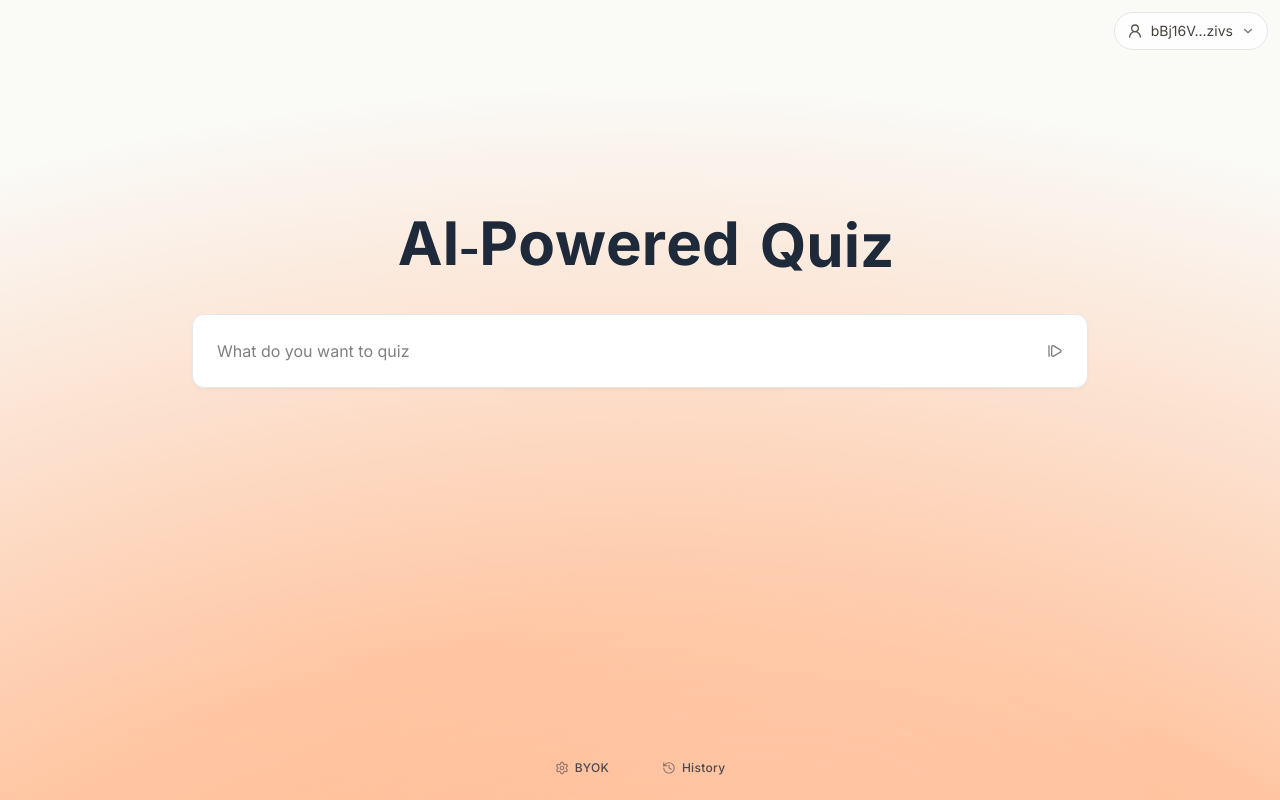
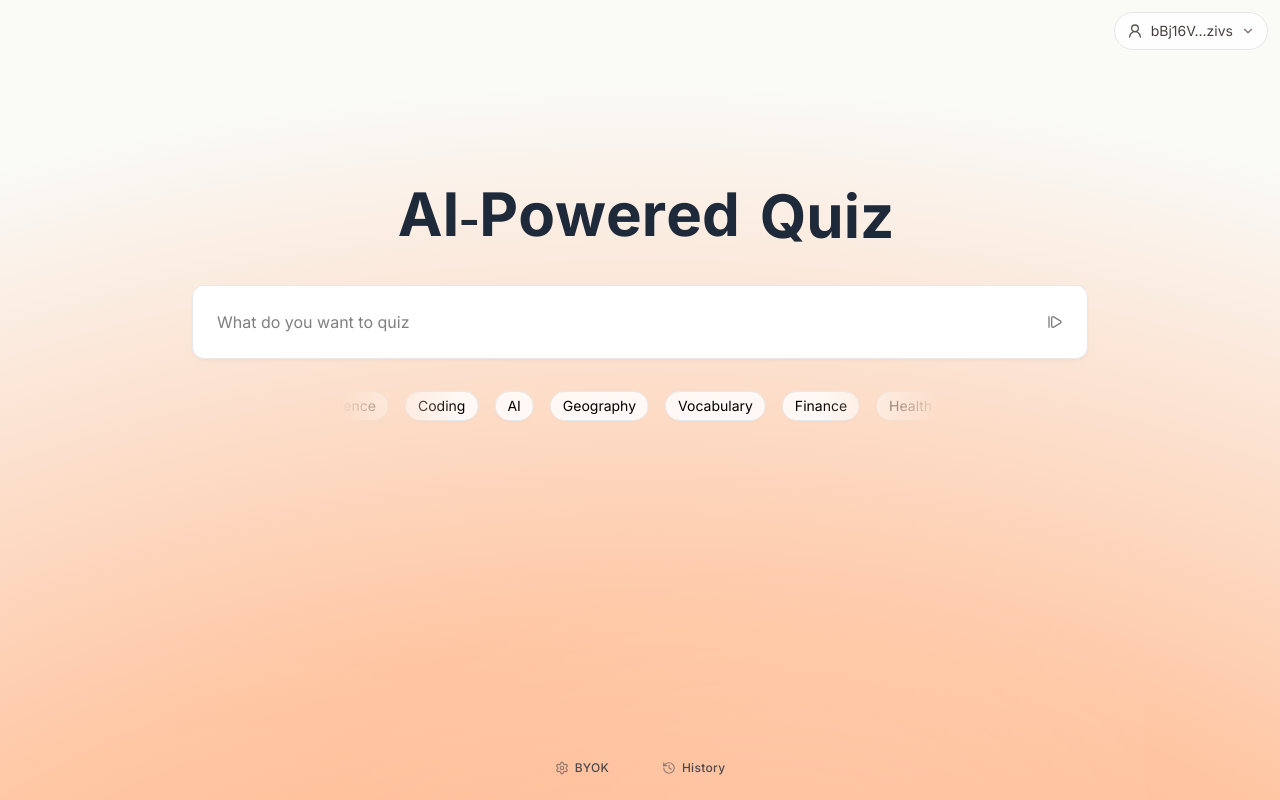
Before and after one commit to shivankkunwar/QuizX, a Next.js app: page / in a window 1280 px wide. Shown: the top 800 px of the page. Built offline with nearby package versions, Linux system fonts and the light colour scheme; no server answers.

Commit message:
marquee 1

```diff
--- a/components/LandingPage.tsx
+++ b/components/LandingPage.tsx
@@ -4,10 +4,49 @@ import LPactionButtons from "./LPactionButtons";
 import HistorySection from "./HistorySection";
 import BackToHero from "./BackToHero";
 import { useBYOK } from "./BYOK";
+import InfiniteScroller from "./Marquee";
 // usage display moved into components where needed (QuizInput, Cockpit)
+
+import { useCallback, useMemo, useState } from "react";
 
 export default function LandingPage() {
   const { isBYOK, clearKey } = useBYOK();
+  const [prefill, setPrefill] = useState<string>("");
+
+  // One-word tags mapped to rich prompts for the textarea
+  const tagToPrompt = useMemo(() => ({
+    "IQ": "Quiz me to test my IQ with diverse logic, math, and pattern questions.",
+    "Math": "Create a 5-question math skills quiz covering algebra, geometry, and word problems.",
+    "History": "Quiz me on world history highlights across eras and civilizations.",
+    "Science": "Make a general science quiz spanning physics, chemistry, and biology basics.",
+    "Coding": "Generate a programming fundamentals quiz with examples and concepts.",
+    "AI": "Create a beginner-friendly AI and machine learning concepts quiz.",
+    "Geography": "Test me on world geography, capitals, landmarks, and regions.",
+    "Vocabulary": "Build a vocabulary quiz with synonyms, antonyms, and usage.",
+    "Finance": "Create a personal finance basics quiz on budgeting, saving, and investing.",
+    "Health": "Generate a health and wellness quiz covering nutrition, sleep, and exercise.",
+    "Sports": "Quiz me on global sports rules, records, and iconic moments.",
+    "Movies": "Make a film trivia quiz about directors, actors, and classics.",
+    "Music": "Create a music theory and history quiz mixing genres and icons.",
+    "Startups": "Generate a startup fundamentals quiz: PMF, MVP, GTM, and metrics.",
+    "Sales": "Build a sales skills quiz on discovery, objection handling, and closing.",
+    "Marketing": "Create a marketing basics quiz: positioning, channels, funnels, and metrics.",
+    "Design": "Make a UX/UI principles quiz: typography, layout, affordances, and heuristics.",
+    "Biology": "Generate a biology quiz: cells, genetics, evolution, and systems.",
+    "Physics": "Create a physics quiz covering mechanics, energy, and waves.",
+    "Chemistry": "Make a chemistry quiz: atoms, bonding, reactions, and stoichiometry."
+  } as const), []);
+
+  const tags = useMemo(() => Object.keys(tagToPrompt), [tagToPrompt]);
+
+  const onTagClick = useCallback((tag: string) => {
+    const prompt = tagToPrompt[tag as keyof typeof tagToPrompt] || tag;
+    setPrefill(prompt);
+    // Smooth scroll focus to input
+    try {
+      document.querySelector('textarea')?.focus();
+    } catch {}
+  }, [tagToPrompt]);
 
 
 
@@ -46,8 +85,22 @@ export default function LandingPage() {
             )}
           </header>
           <div id="hero-sentinel" className="h-px w-px self-center" />
-          <QuizInput />
+
+          <QuizInput prefill={prefill} />
         </div>
+        <div className="mt-4 flex justify-center">
+            <InfiniteScroller speed="normal" direction="left">
+              {tags.map((t) => (
+                <button
+                  key={t}
+                  onClick={() => onTagClick(t)}
+                  className="px-3 py-1 rounded-full text-sm border border-gray-200 bg-white/80 hover:bg-white shadow-sm transition-colors"
+                >
+                  {t}
+                </button>
+              ))}
+            </InfiniteScroller>
+          </div>
 
         <div className="flex-1" />
         <LPactionButtons />
--- /dev/null
+++ b/components/Marquee.tsx
@@ -0,0 +1,103 @@
+import React, { useEffect, useRef, ReactNode } from 'react';
+
+interface InfiniteScrollerProps {
+  children: ReactNode;
+  speed?: 'slow' | 'normal' | 'fast';
+  direction?: 'left' | 'right';
+}
+
+const InfiniteScroller: React.FC<InfiniteScrollerProps> = ({
+  children,
+  speed = 'normal',
+  direction = 'left'
+}) => {
+  const scrollerRef = useRef<HTMLDivElement>(null);
+  const innerRef = useRef<HTMLDivElement>(null);
+
+  useEffect(() => {
+    const scroller = scrollerRef.current;
+    const inner = innerRef.current;
+
+    if (!scroller || !inner) return;
+
+    // Map speed to duration
+    let animationDuration = '40s';
+    if (speed === 'fast') animationDuration = '20s';
+    if (speed === 'slow') animationDuration = '60s';
+
+    // Check prefers-reduced-motion
+    const prefersReducedMotion = window.matchMedia('(prefers-reduced-motion: reduce)').matches;
+
+    if (!prefersReducedMotion) {
+      // Add animated attribute (for CSS)
+      scroller.setAttribute('data-animated', 'true');
+
+      // Duplicate children
+      const content = Array.from(inner.children);
+      content.forEach((item) => {
+        const duplicated = item.cloneNode(true) as Element;
+        duplicated.setAttribute('aria-hidden', 'true');
+        inner.appendChild(duplicated);
+      });
+    }
+
+    // Set CSS variables (for duration and direction)
+    scroller.style.setProperty('--_animation-duration', animationDuration);
+    scroller.style.setProperty('--_animation-direction', direction === 'right' ? 'reverse' : 'forwards');
+  }, [speed, direction]); // Re-run if props change
+
+  return (
+    <div
+      ref={scrollerRef}
+      className="scroller"
+      data-direction={direction}
+      data-speed={speed}
+      style={{
+        maxWidth: '600px',
+      }}
+    >
+      <div ref={innerRef} className="scroller__inner" style={{
+        paddingBlock: '1rem',
+        display: 'flex',
+        flexWrap: 'wrap',
+        gap: '1rem',
+      }}>
+        {children}
+      </div>
+
+
+      <style>{`
+        .scroller[data-animated="true"] {
+          overflow: hidden;
+          -webkit-mask: linear-gradient(90deg, transparent, white 20%, white 80%, transparent);
+          mask: linear-gradient(90deg, transparent, white 20%, white 80%, transparent);
+        }
+
+        .scroller[data-animated="true"] .scroller__inner {
+          width: max-content;
+          flex-wrap: nowrap;
+          animation: scroll var(--_animation-duration, 40s) var(--_animation-direction, forwards) linear infinite;
+        }
+
+        .scroller[data-animated="true"] .scroller__inner:hover {
+          animation-play-state: paused;
+        }
+
+        /* Make duplicated (aria-hidden) items non-interactive so clicks don't double-fire */
+        .scroller [aria-hidden="true"] {
+          pointer-events: none;
+        }
+
+        @keyframes scroll {
+          to {
+            transform: translate(calc(-50% - 0.5rem));
+          }
+        }
+
+
+      `}</style>
+    </div>
+  );
+};
+
+export default InfiniteScroller;
--- a/components/OuizInput.tsx
+++ b/components/OuizInput.tsx
@@ -5,20 +5,25 @@ import { useMutation, useQueryClient } from "@tanstack/react-query";
 import { error } from "console";
 import { StepForward } from "lucide-react";
 import { useRouter } from "next/navigation";
-import { useState } from "react";
+import { useEffect, useRef, useState } from "react";
 import { useBYOK } from "./BYOK";
 import { useQuery } from "@tanstack/react-query";
 import { fetchUsage } from "@/lib/api";
-const autoResize = (e: React.ChangeEvent<HTMLTextAreaElement>) => {
-    const el = e.target;
+const resizeTextarea = (el: HTMLTextAreaElement | null) => {
+    if (!el) return;
     el.style.height = 'auto';
     el.style.height = `${el.scrollHeight}px`;
 }
 
-export default function QuizInput() {
+interface QuizInputProps {
+    prefill?: string;
+}
+
+export default function QuizInput({ prefill }: QuizInputProps) {
 
 
     const [topic, setTopic] = useState("");
+    const textareaRef = useRef<HTMLTextAreaElement>(null);
 
     const router = useRouter();
     const { isBYOK, byokKey, openModal } = useBYOK();
@@ -48,15 +53,25 @@ export default function QuizInput() {
         proceed();
     }
 
+    // Sync external prefill into local state and resize
+    useEffect(() => {
+        if (typeof prefill === 'string') {
+            setTopic(prefill);
+            requestAnimationFrame(() => resizeTextarea(textareaRef.current));
+        }
+    }, [prefill]);
+
 
 
     return (
         <div className="relative flex shadow items-center mx-auto rounded-xl w-full max-w-[80vw] md:max-w-4xl p-4 border border-gray-200  bg-white">
             <textarea
+                ref={textareaRef}
                 rows={1}
                 placeholder="What do you want to quiz"
                 className="focus:border-transparent resize-none overflow-y-scroll no-scrollbar min-h-10 focus:outline-none p-2 w-full max-h-[200px] bg-transparent md:mr-6 "
-                onInput={autoResize}
+                value={topic}
+                onInput={(e) => resizeTextarea(e.currentTarget)}
                 onChange={(e) => setTopic(e.target.value)}
                 onKeyDown={(e) => {
                     if (e.key === 'Enter' && !e.shiftKey) {
```
